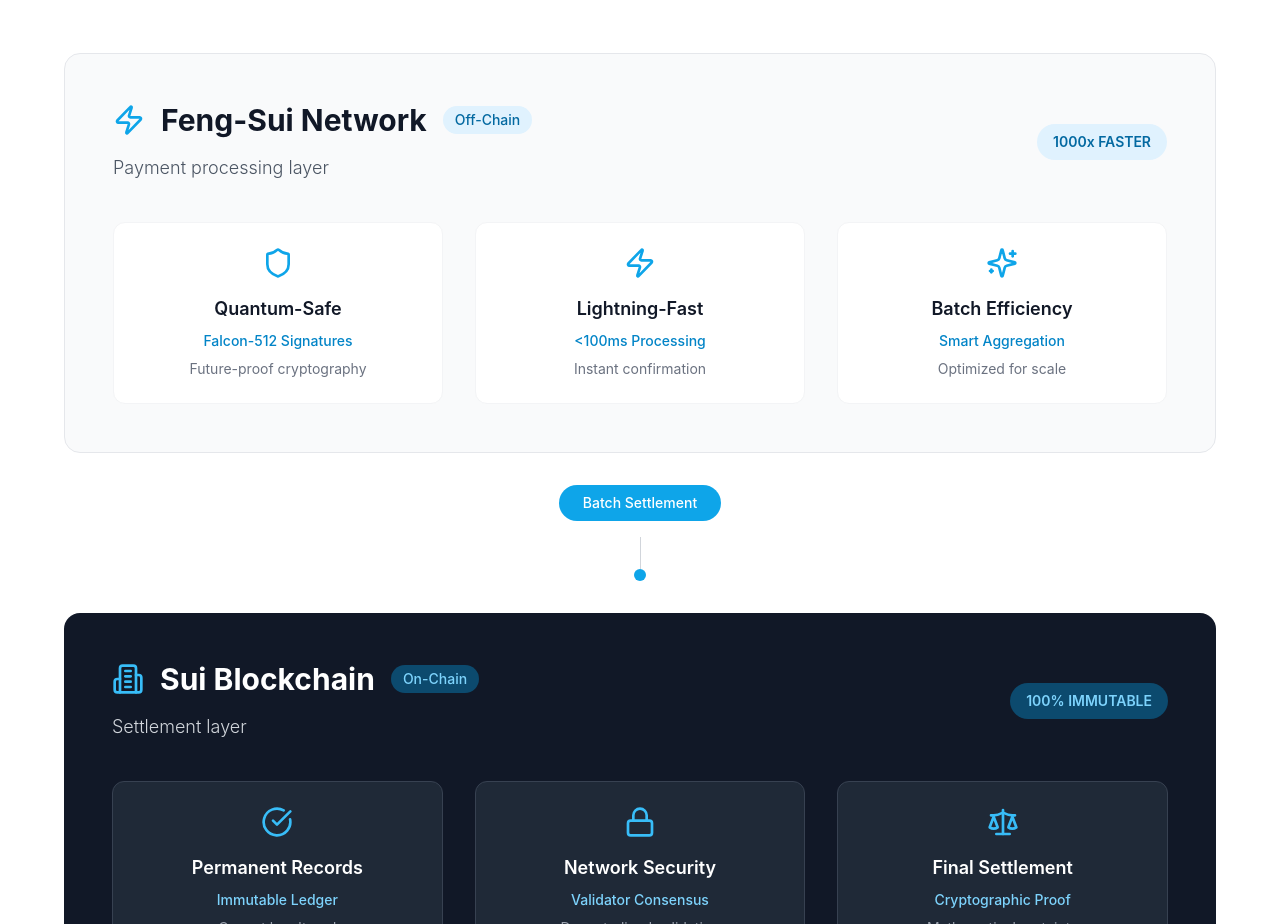
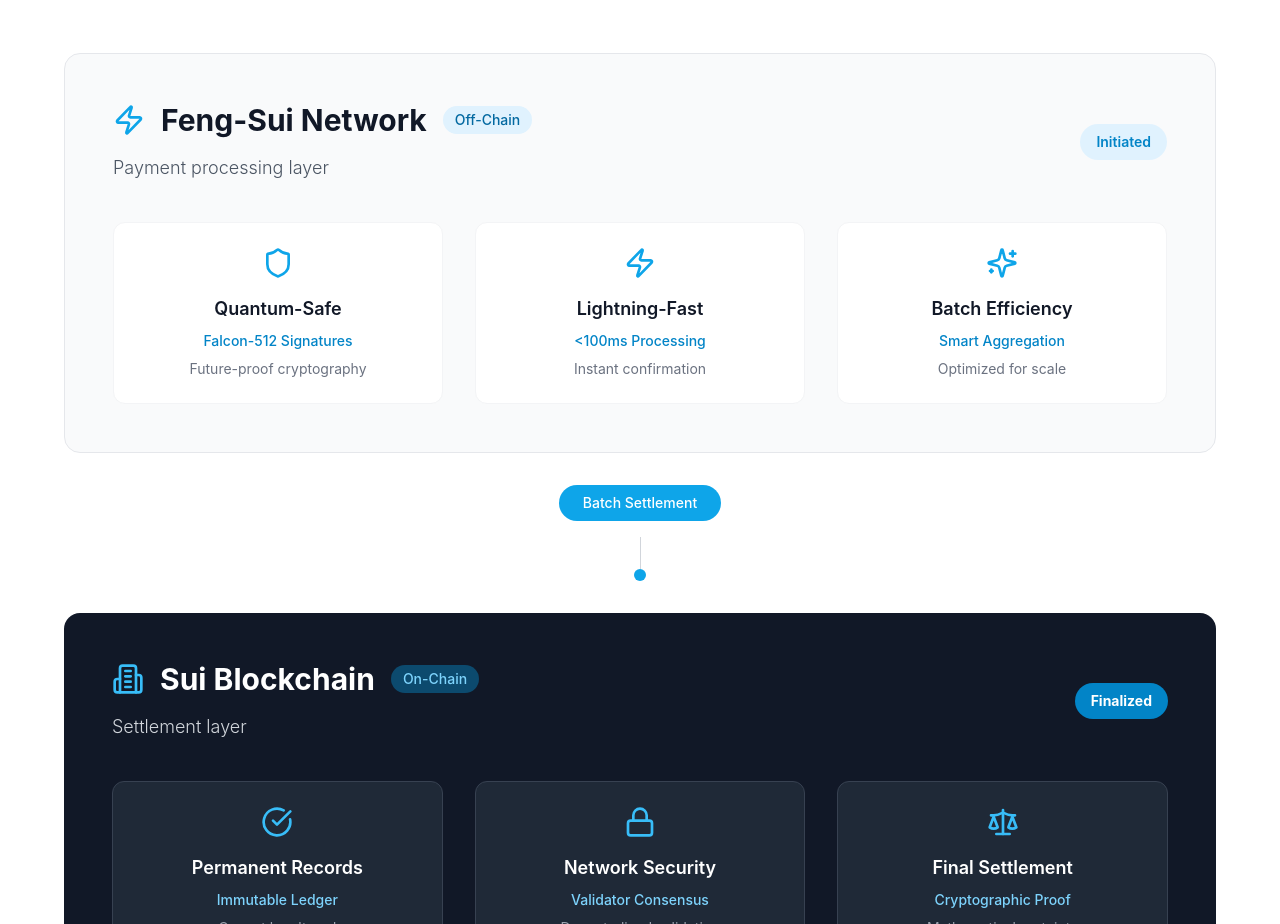
Before and after one commit to en-tropyc/feng-sui, a React (Create React App) app in the folder website/: page / in a window 1280 px wide. Shown: the part 1040-1964 px from the top of the page. Built offline with nearby package versions, Linux system fonts and the light colour scheme.

Commit message:
refactor architecture badges

```diff
--- a/website/src/components/Architecture.tsx
+++ b/website/src/components/Architecture.tsx
@@ -31,8 +31,8 @@
                   </div>
                   <p className="text-gray-600 text-lg font-light">Payment processing layer</p>
                 </div>
-                <div className="hidden lg:block bg-primary-100 text-primary-700 px-4 py-2 rounded-full text-sm font-semibold">
-                  1000x FASTER
+                <div className="hidden lg:block bg-primary-100 text-primary-600 px-4 py-2 rounded-full text-sm font-semibold animate-pulse">
+                  Initiated
                 </div>
               </div>
 
@@ -88,8 +88,8 @@
                   </div>
                   <p className="text-gray-300 text-lg font-light">Settlement layer</p>
                 </div>
-                <div className="hidden lg:block bg-primary-900 text-primary-300 px-4 py-2 rounded-full text-sm font-semibold">
-                  100% IMMUTABLE
+                <div className="hidden lg:block bg-primary-600 text-white px-4 py-2 rounded-full text-sm font-bold">
+                  Finalized
                 </div>
               </div>
 
```
